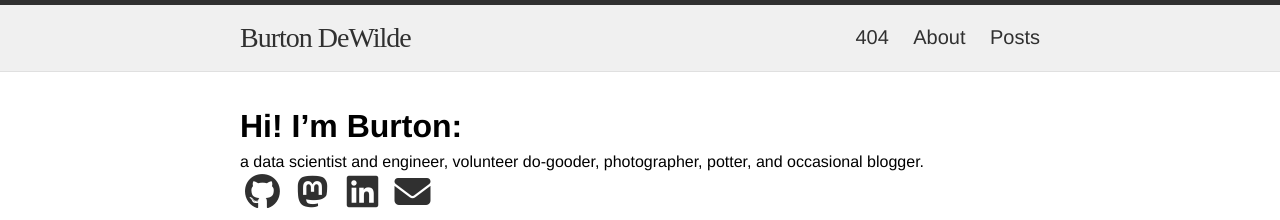
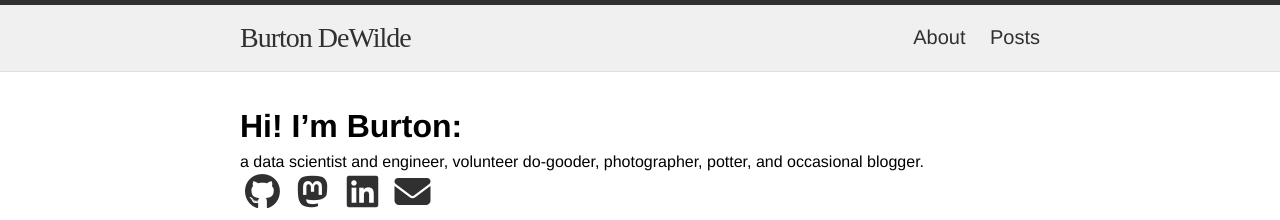
Before and after one commit to bdewilde/bdewilde.github.io, a Jekyll site: the page built from pages/index.md, in a window 1280 px wide. Shown: the top 220 px of the page. Built offline with Jekyll 4.4.1, drawn with Linux system fonts in a browser that asks for light colours; nearby versions of some CDN libraries; some web fonts are replaced.

Commit message:
fix: Exclude renamed 404 page from site nav

```diff
--- a/_includes/header.html
+++ b/_includes/header.html
@@ -19,7 +19,7 @@
       <div class="trigger">
         {% assign site_pages = site.pages | sort: 'title' %}
         {% for page in site_pages %}
-        {% if page.title and page.title != "404: Page not found" and page.title != "Home" %}
+        {% if page.title and page.title != "404" and page.title != "Home" %}
         <a class="site-link" href="{{ page.url | prepend: site.baseurl }}">{{ page.title }}</a>
         {% endif %}
         {% endfor %}
```
